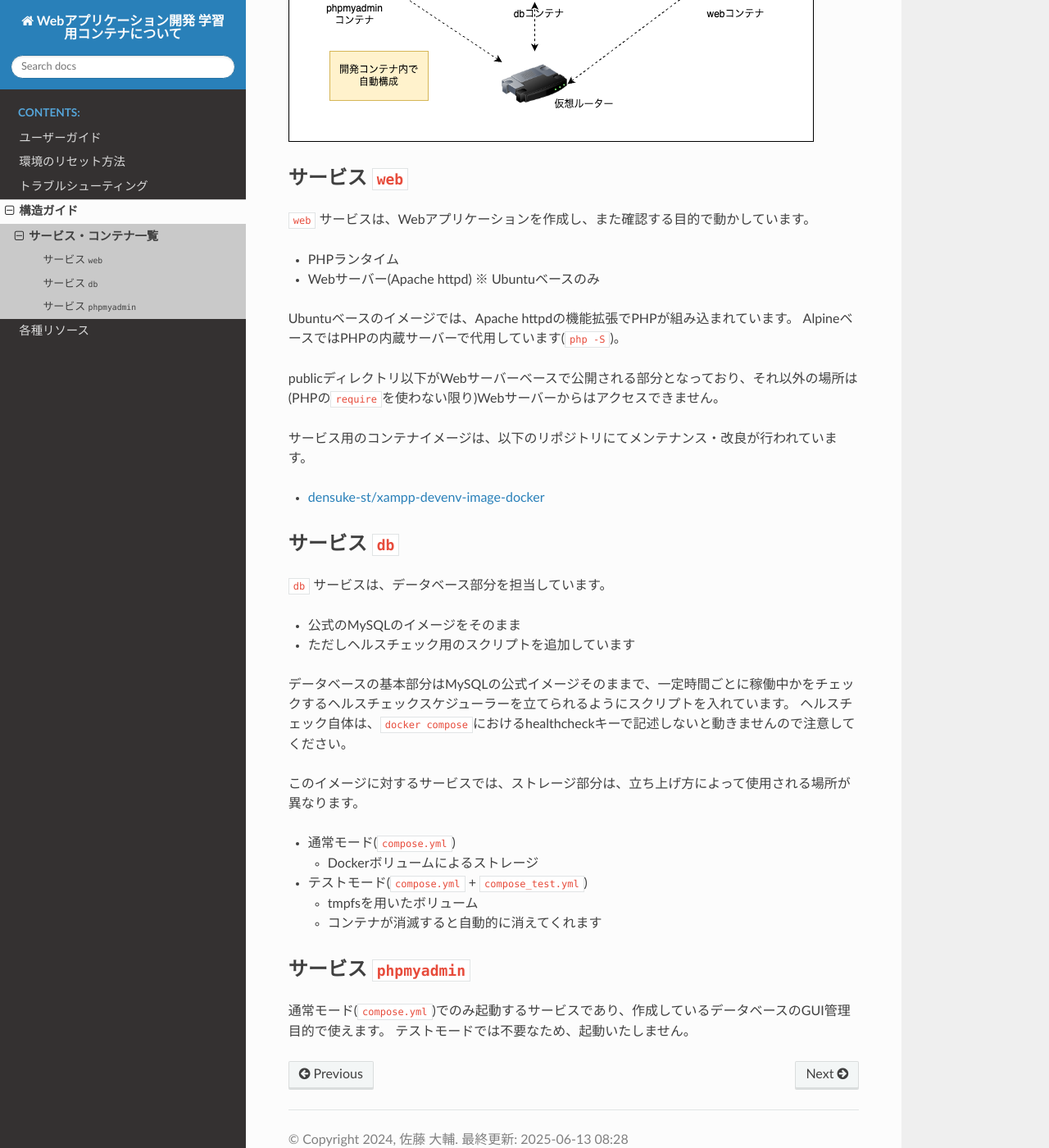
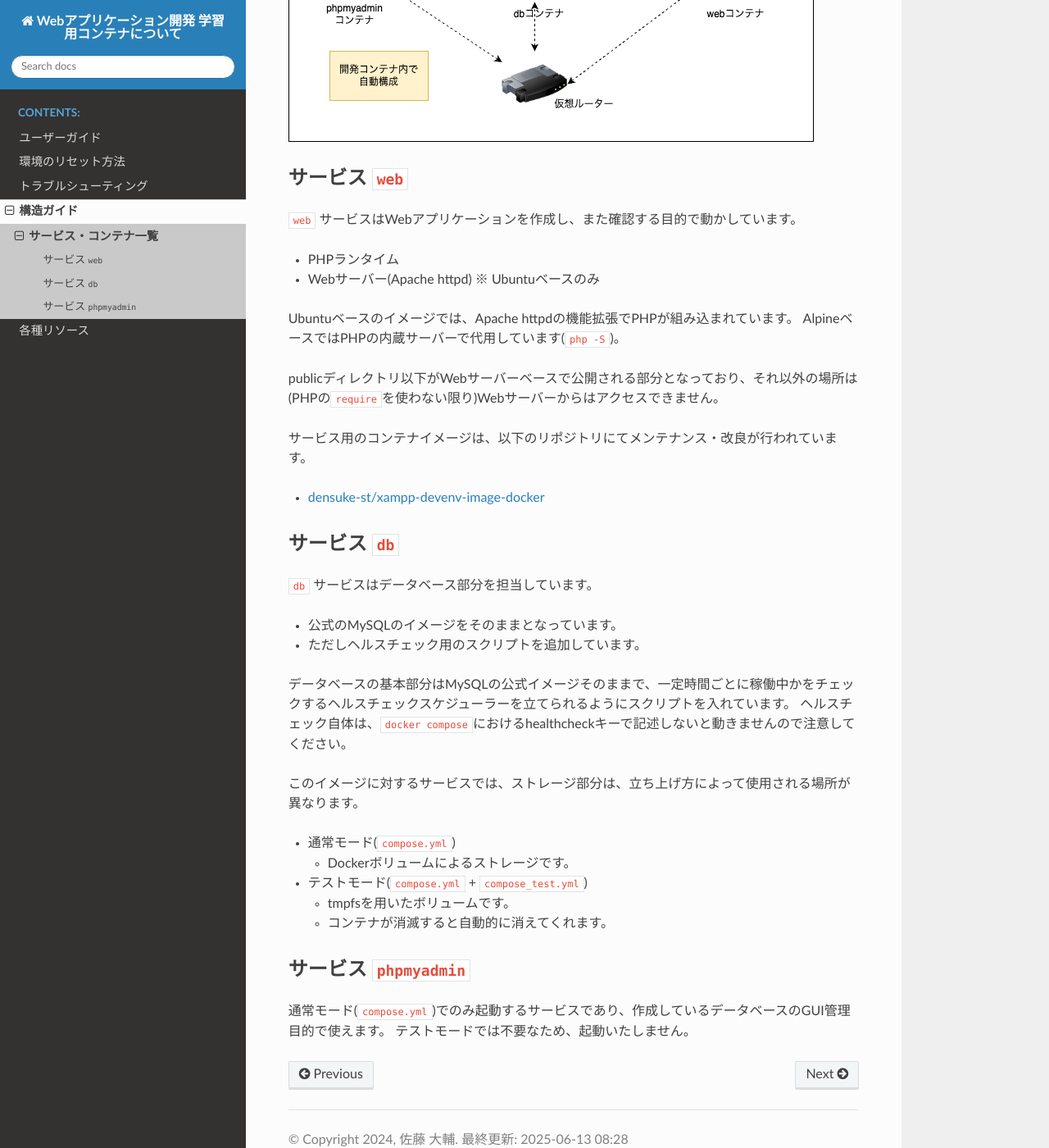
Before and after one commit to densuke/xampp-devenv-doc, a Sphinx documentation site: the page built from source/structure/containers.md, in a window 1280 px wide and 1400 px high, scrolled down 618 px. Shown: the whole window at 82% size. Built offline with Sphinx 7.4.7 and the Read the Docs theme 3.1.0, drawn with Linux system fonts in a browser that asks for light colours; pages that are not in the unit, such as notebooks, are missing from menus; the version number is read from the project's files by our own code.

Commit message:
文体の調整

```diff
--- a/source/structure/containers.md
+++ b/source/structure/containers.md
@@ -8,7 +8,7 @@
 
 ## サービス `web`
 
-`web` サービスは、Webアプリケーションを作成し、また確認する目的で動かしています。
+`web` サービスはWebアプリケーションを作成し、また確認する目的で動かしています。
 
 - PHPランタイム
 - Webサーバー(Apache httpd) ※ Ubuntuベースのみ
@@ -23,10 +23,10 @@ publicディレクトリ以下がWebサーバーベースで公開される部
 
 ## サービス `db`
 
-`db` サービスは、データベース部分を担当しています。
+`db` サービスはデータベース部分を担当しています。
 
-- 公式のMySQLのイメージをそのまま
-- ただしヘルスチェック用のスクリプトを追加しています
+- 公式のMySQLのイメージをそのままとなっています。
+- ただしヘルスチェック用のスクリプトを追加しています。
 
 データベースの基本部分はMySQLの公式イメージそのままで、一定時間ごとに稼働中かをチェックするヘルスチェックスケジューラーを立てられるようにスクリプトを入れています。
 ヘルスチェック自体は、`docker compose`におけるhealthcheckキーで記述しないと動きませんので注意してください。
@@ -34,10 +34,10 @@ publicディレクトリ以下がWebサーバーベースで公開される部
 このイメージに対するサービスでは、ストレージ部分は、立ち上げ方によって使用される場所が異なります。
 
 - 通常モード(`compose.yml`)
-  - Dockerボリュームによるストレージ
+  - Dockerボリュームによるストレージです。
 - テストモード(`compose.yml` + `compose_test.yml`)
-  - tmpfsを用いたボリューム
-  - コンテナが消滅すると自動的に消えてくれます
+  - tmpfsを用いたボリュームです。
+  - コンテナが消滅すると自動的に消えてくれます。
 
 ## サービス `phpmyadmin`
 
```
